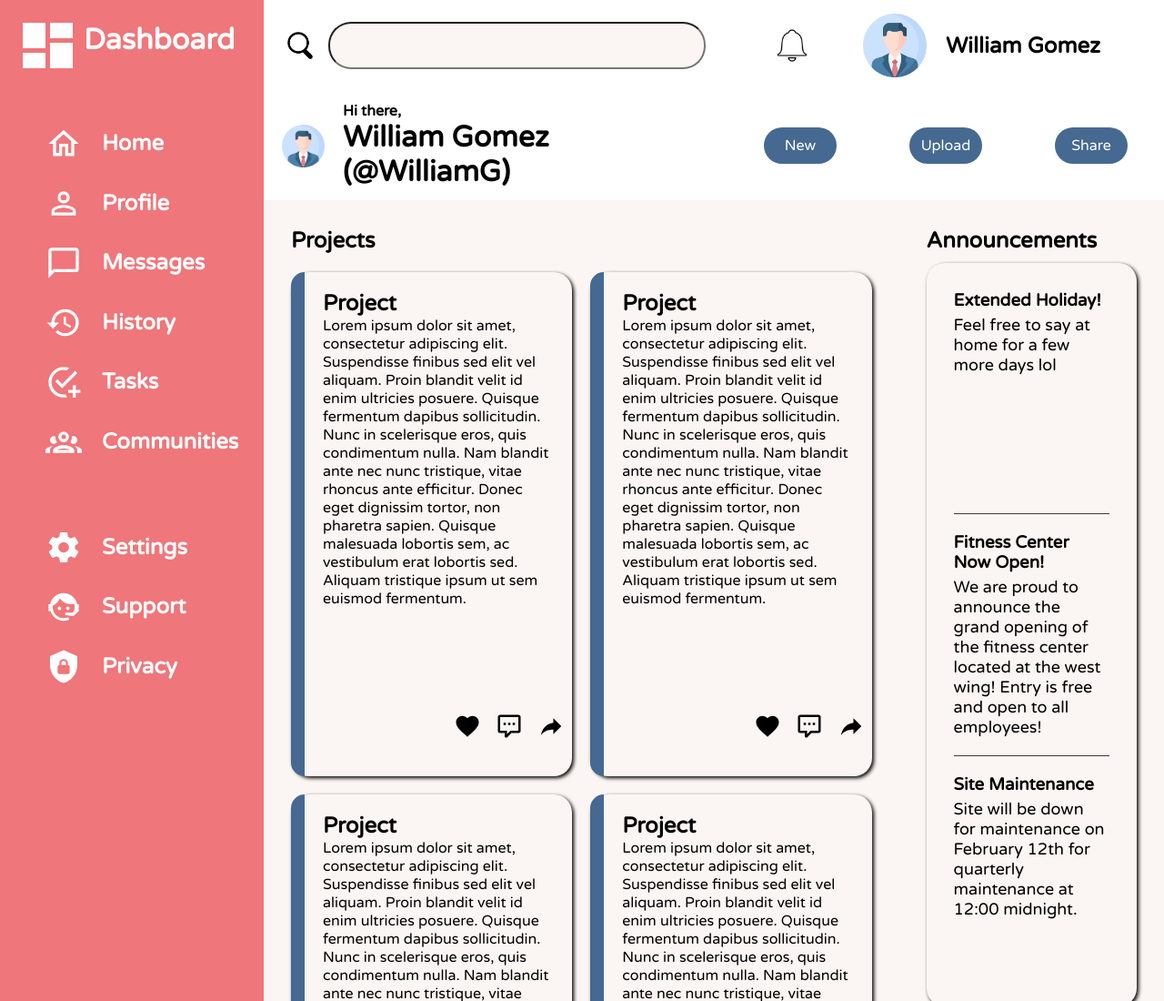
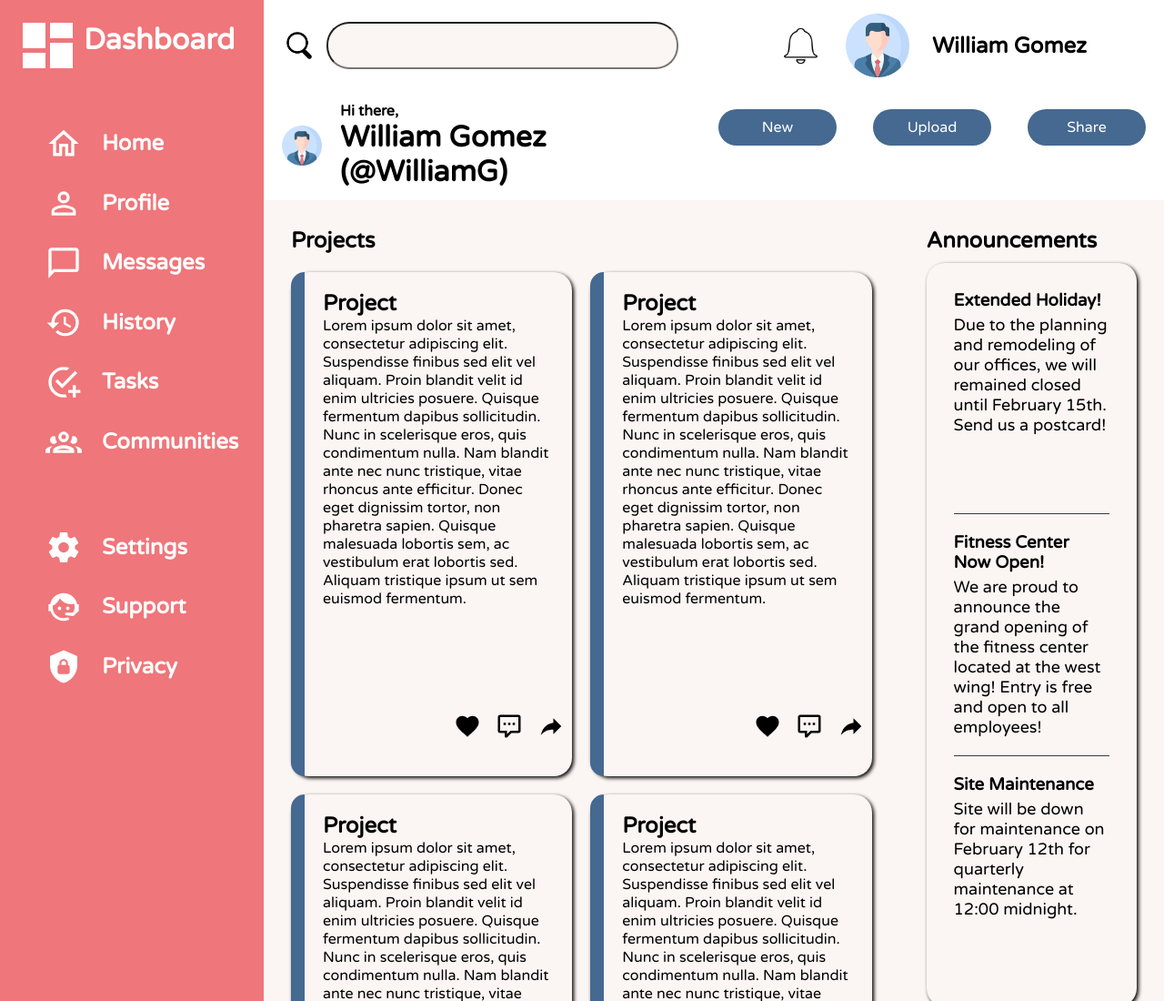
Before and after one commit to WilliamG-1/Admin-Dashboard, a plain HTML site: page index.html in a window 1280 px wide. Shown: the top 1100 px of the page at 91% size. Drawn offline with Linux system fonts and the light colour scheme.

Commit message:
Gave upload/share buttons fixed width and height, updated announcements page

```diff
--- a/index.html
+++ b/index.html
@@ -185,7 +185,7 @@
                     <ul>
                         <li>
                             <h3>Extended Holiday!</h3>
-                            <p>Feel free to say at home for a few more days lol</p>
+                            <p>Due to the planning and remodeling of our offices, we will remained closed until February 15th. Send us a postcard!</p>
                         </li>
                         <div class="line"></div>
                         <li>
--- a/style.css
+++ b/style.css
@@ -116,11 +116,11 @@ li .dashboard_logo{
     object-fit: cover;
     align-self: center;
     flex: 0;
-    border: none;
 }
 .profile .notification input{
-    height: 40px;
-    width: 40px;
+    height: 45px;
+    width: 45px;
+    margin-left: 70px;
 }
 .profile .profile_name{
     flex: 2;
@@ -174,14 +174,14 @@ li .dashboard_logo{
 
 .upload_share{
     display: flex;
-
+    justify-content: flex-end;
 }
 .upload_share * {
-    min-width: 80px;
+    width: 130px;
+    height: 40px;
     color: white;
     background-color: var(--highlight-color);
-    flex: 1;
-    margin: 40px;
+    margin: 20px;
     border-radius: 30px;
     text-align: center;
     line-height: 250%;
```
